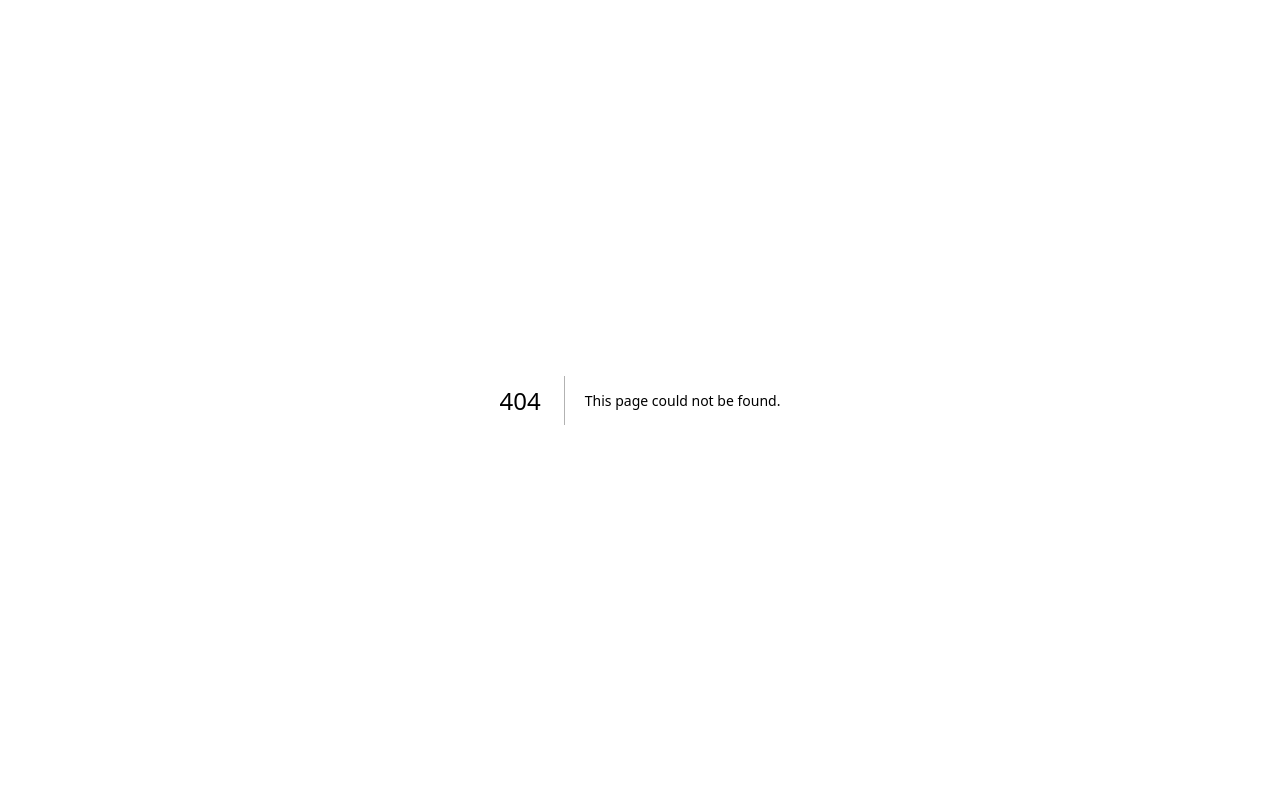
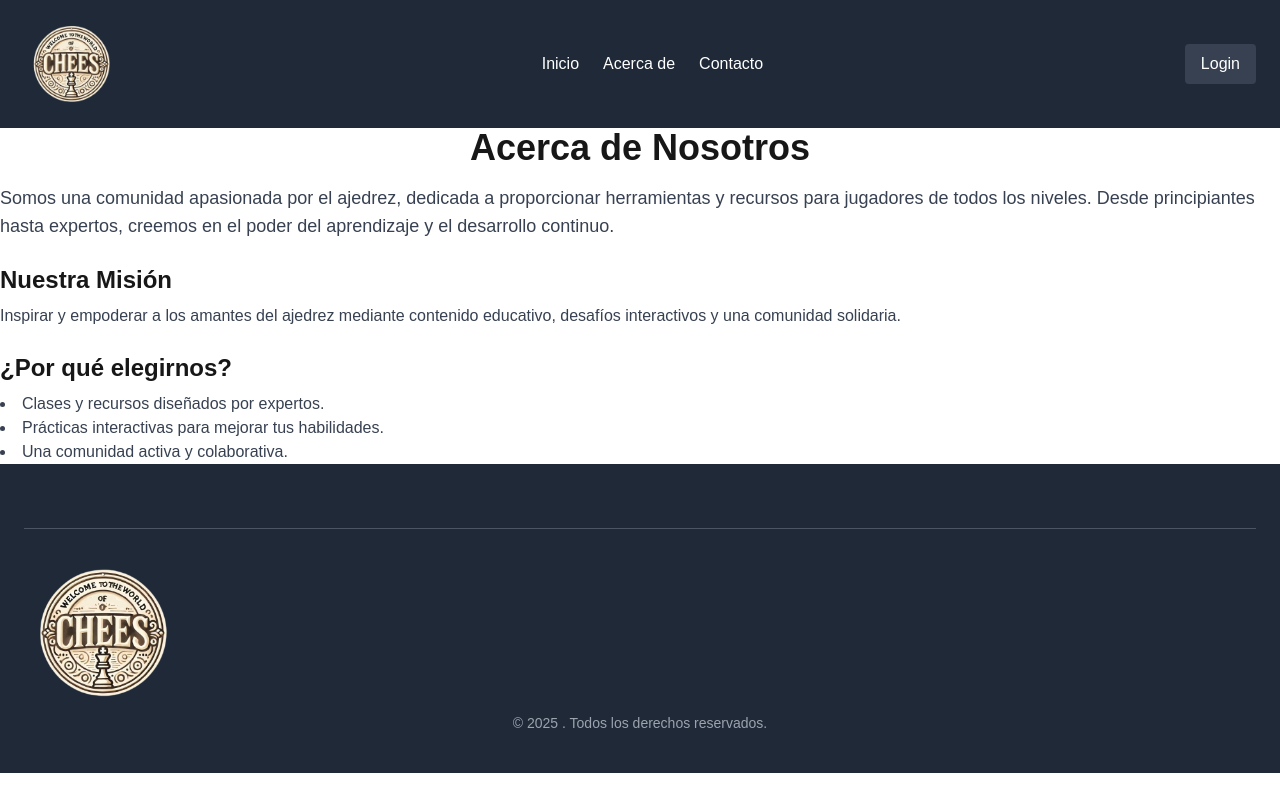
Before and after one commit to teran210c/chess-app, a Next.js app: page /about in a window 1280 px wide. Before the commit this address had no page. Built offline with nearby package versions, Linux system fonts and the light colour scheme.

Commit message:
about page created app.js modifed, navbar and footer always added to every page

```diff
--- a/pages/_app.js
+++ b/pages/_app.js
@@ -1,13 +1,19 @@
 import "@/styles/globals.css";
-import {SessionProvider} from "next-auth/react";
+import { SessionProvider } from "next-auth/react";
+import Navbar from "@/components/Navbar";
+import Footer from "@/components/Footer";
 
 export default function App({
   Component,
-  pageProps:{session, ...pageProps},
+  pageProps: { session, ...pageProps },
 }) {
   return (
     <SessionProvider session={session}>
-      <Component {...pageProps} />
+      <Navbar />
+      <main>
+        <Component {...pageProps} />
+      </main>
+      <Footer />
     </SessionProvider>
   );
 }
--- /dev/null
+++ b/pages/about.js
@@ -0,0 +1,32 @@
+import React from 'react'
+
+export const about = () => {
+    return (
+        <>
+                <h1 className="text-4xl font-bold mb-4 text-center">Acerca de Nosotros</h1>
+                <p className="text-lg leading-7 text-gray-700 mb-6">
+                    Somos una comunidad apasionada por el ajedrez, dedicada a proporcionar
+                    herramientas y recursos para jugadores de todos los niveles. Desde
+                    principiantes hasta expertos, creemos en el poder del aprendizaje y el
+                    desarrollo continuo.
+                </p>
+                <section className="mb-6">
+                    <h2 className="text-2xl font-semibold mb-2">Nuestra Misión</h2>
+                    <p className="text-gray-700 leading-6">
+                        Inspirar y empoderar a los amantes del ajedrez mediante contenido educativo,
+                        desafíos interactivos y una comunidad solidaria.
+                    </p>
+                </section>
+                <section>
+                    <h2 className="text-2xl font-semibold mb-2">¿Por qué elegirnos?</h2>
+                    <ul className="list-disc list-inside text-gray-700 leading-6">
+                        <li>Clases y recursos diseñados por expertos.</li>
+                        <li>Prácticas interactivas para mejorar tus habilidades.</li>
+                        <li>Una comunidad activa y colaborativa.</li>
+                    </ul>
+                </section>
+        </>
+    )
+}
+
+export default about;
--- a/pages/contacto.js
+++ b/pages/contacto.js
@@ -5,8 +5,6 @@ import React from 'react'
 export const contacto = () => {
   return (
     <>
-        <Navbar />
-        <main className="contacto-container">
         <h1>Contáctanos</h1>
         <p>Deja tu mensaje y nos pondremos en contacto contigo.</p>
         <form className="contact-form">
@@ -21,8 +19,6 @@ export const contacto = () => {
 
           <button type="submit">Enviar</button>
         </form>
-      </main>
-        <Footer />
 
     </>
   )
--- a/pages/index.js
+++ b/pages/index.js
@@ -12,14 +12,12 @@ import LevelSelector from "@/components/LevelSelector";
 export default function Home() {
   return (
     <>
-      <Navbar/>
       <LoginBtn />
       <HeroSection />
       <FeatureSection/>
       <CarouselSection />
       <LevelSelector />
       <ChessGame />
-      <Footer />
 
 
     </>
```
